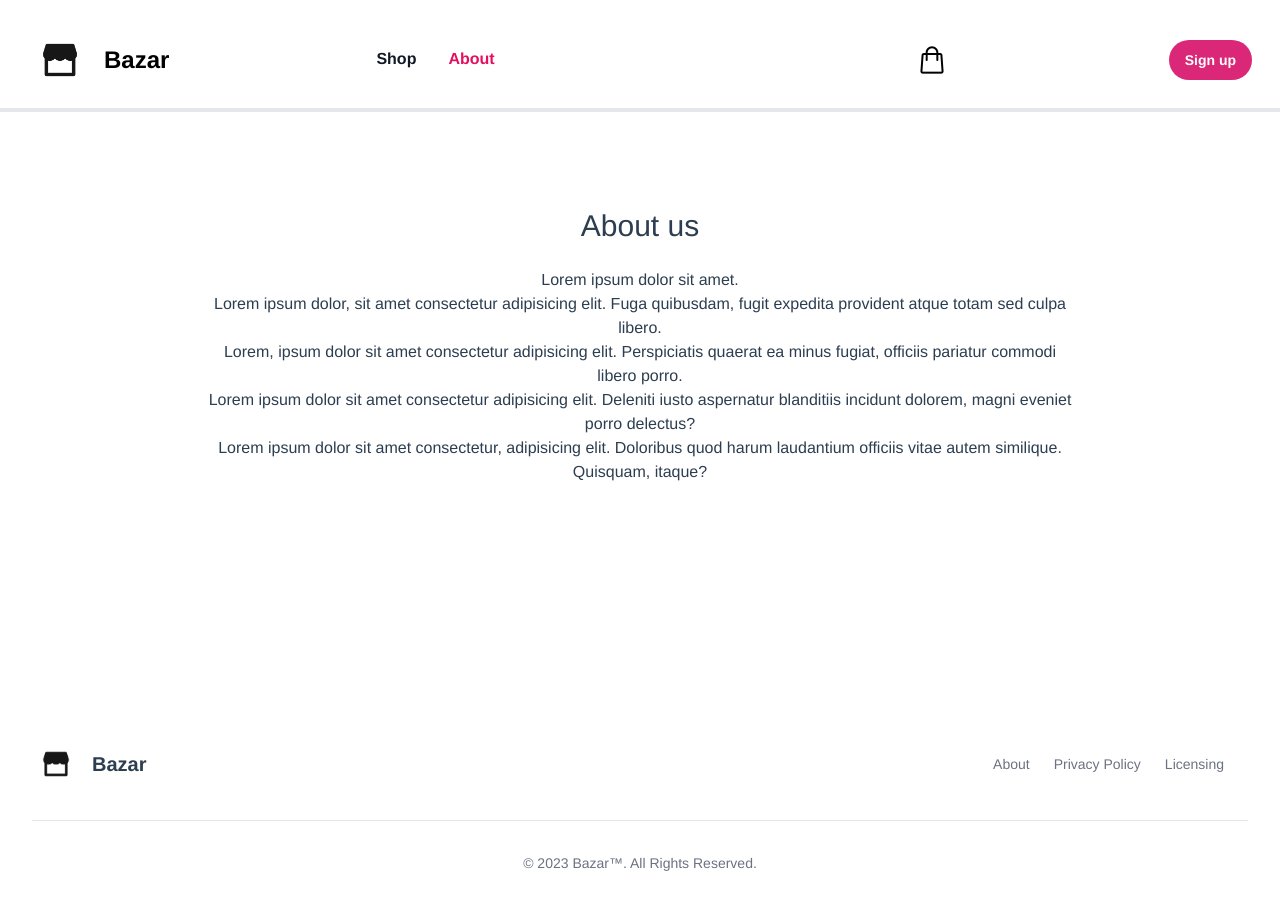
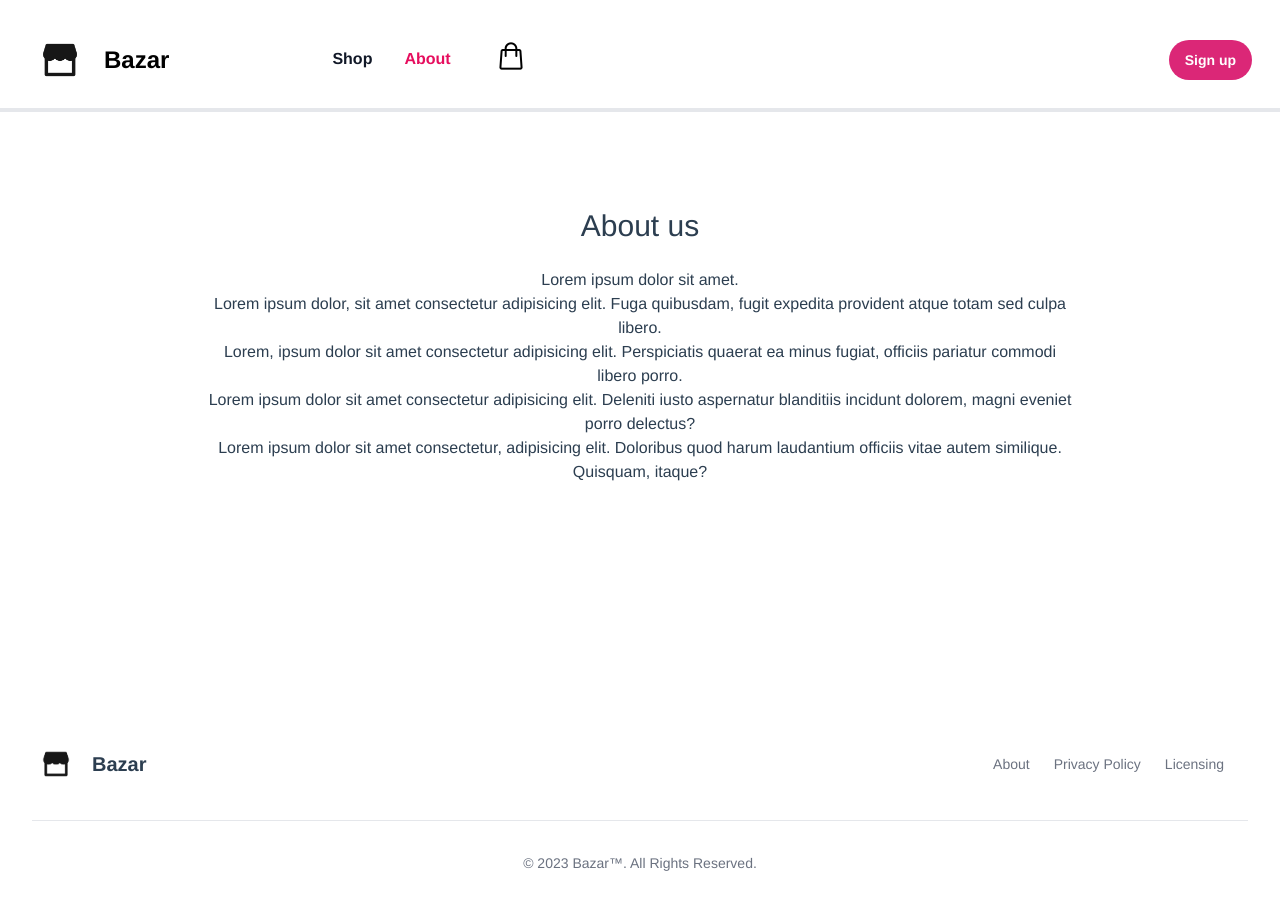
Before and after one commit to tekarr/Bazar_frontend, a Vue app: page /about in a window 1280 px wide. Shown: the top 910 px of the page. Built offline with nearby package versions, Linux system fonts and the light colour scheme.

Commit message:
Update Navbarr.vue

```diff
--- a/src/components/Navbarr.vue
+++ b/src/components/Navbarr.vue
@@ -29,7 +29,7 @@
             <router-link class="block py-2 px-3 mt-1 text-gray-900 rounded hover:bg-gray-100 md:hover:bg-transparent md:hover:text-pink-700 md:p-0   transition-all duration-300 " to="/about">About</router-link>
             </li>
 
-            <li class="fixed top-1 right-80 flex items-center justify-center w-auto h-28 ">
+            <li>
                 <router-link to="/cart"><img class="px-3 w-14 hover:cursor-pointer" src="../assets/icons/carts/shopping-bag.png" alt="cart1"></router-link>
             </li>
 
@@ -38,7 +38,7 @@
                 v-model="searchTerm"
                 type="text"
                 placeholder="Search..."
-                class="w-full bg-slate-50 px-20 py-2 rounded-3xl focus:outline-none focus:ring focus:ring-pink-500 invisible "/>
+                class="w-full bg-slate-50 px-20 py-2 rounded-3xl focus:outline-none focus:ring focus:ring-pink-500 invisible "  @click="scrollToSection"/>
 
             </li>
 
```
